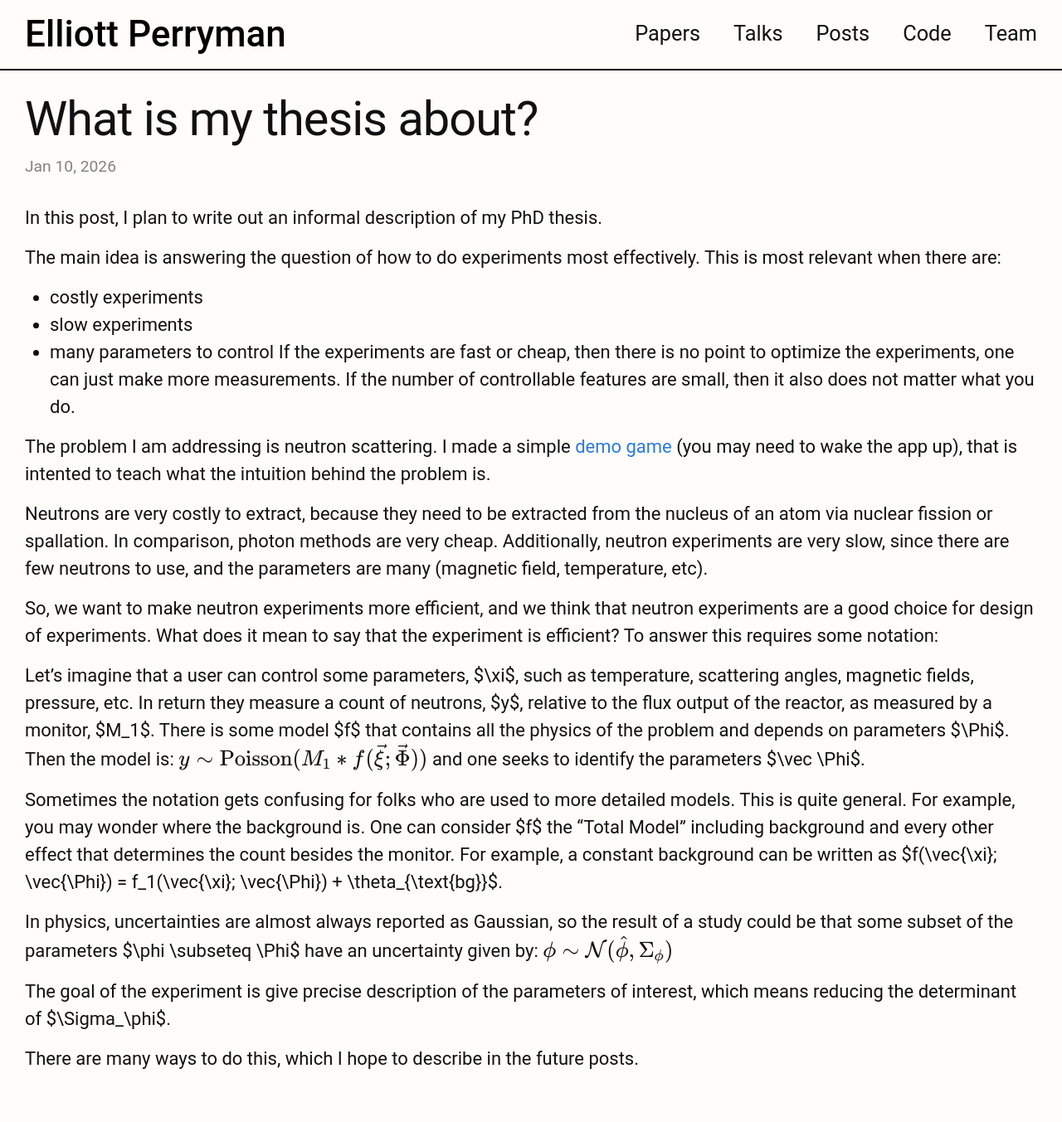
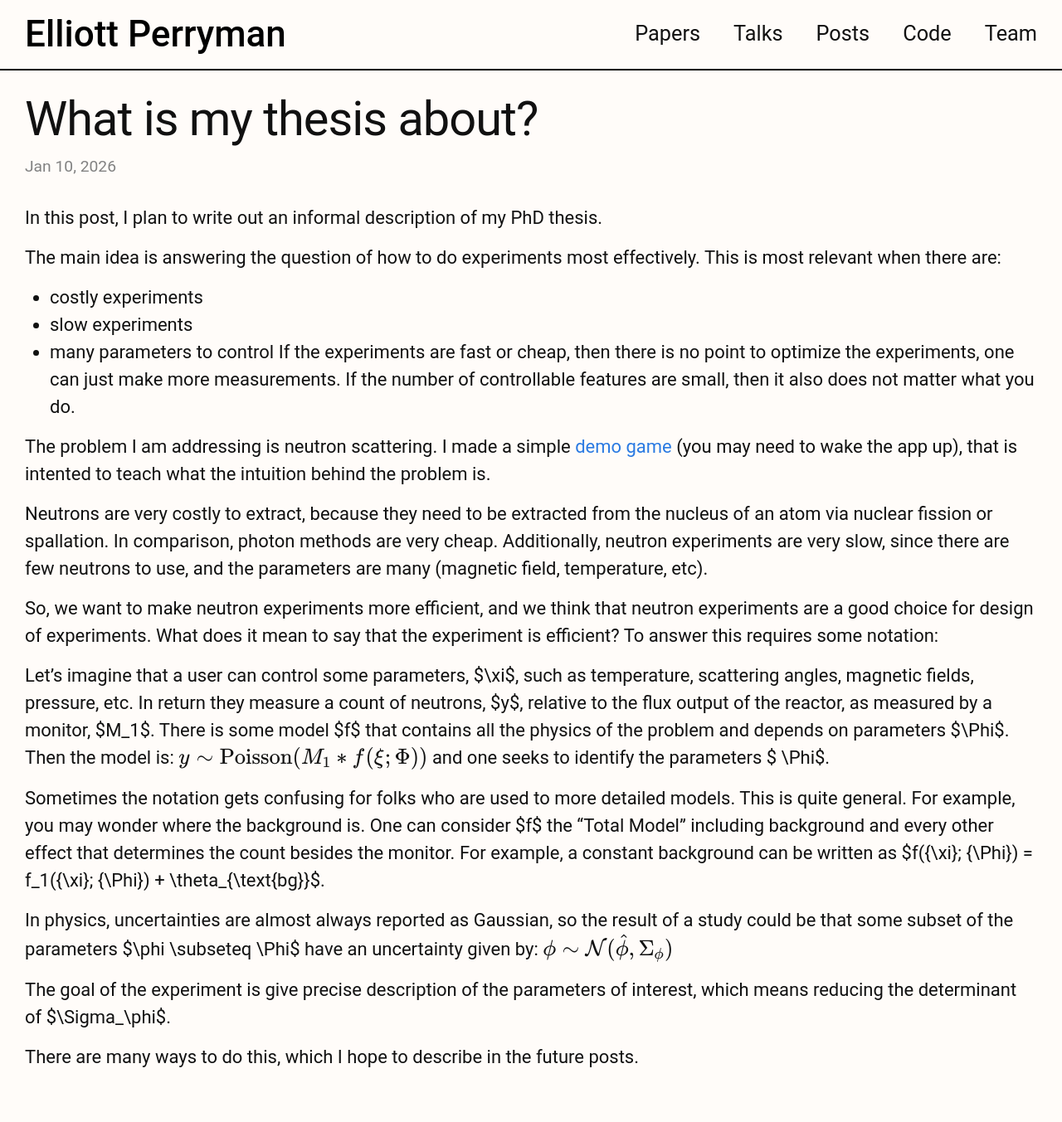
Before and after one commit to elliottperryman/elliottperryman.github.io, a Jekyll site: the page built from _posts/2026-03-15-thesis-explanation.markdown, in a window 1280 px wide. Shown: the whole page at 83% size. Built offline with Jekyll 4.4.1, drawn with Linux system fonts in a browser that asks for light colours; nearby versions of some CDN libraries.

Commit message:
no vectors

```diff
--- a/_posts/2026-03-15-thesis-explanation.markdown
+++ b/_posts/2026-03-15-thesis-explanation.markdown
@@ -24,11 +24,11 @@ So, we want to make neutron experiments more efficient, and we think that neutro
 
 Let's imagine that a user can control some parameters, $\xi$, such as temperature, scattering angles, magnetic fields, pressure, etc. In return they measure a count of neutrons, $y$, relative to the flux output of the reactor, as measured by a monitor, $M_1$. There is some model $f$ that contains all the physics of the problem and depends on parameters $\Phi$. Then the model is:
 $$
-y \sim \text{Poisson}(M_1 * f(\vec{\xi}; \vec{\Phi}))
+y \sim \text{Poisson}(M_1 * f({\xi}; {\Phi}))
 $$
-and one seeks to identify the parameters $\vec \Phi$.
+and one seeks to identify the parameters $ \Phi$.
 
-Sometimes the notation gets confusing for folks who are used to more detailed models. This is quite general. For example, you may wonder where the background is. One can consider $f$ the "Total Model" including background and every other effect that determines the count besides the monitor. For example, a constant background can be written as $f(\vec{\xi}; \vec{\Phi}) = f_1(\vec{\xi}; \vec{\Phi}) + \theta_{\text{bg}}$.
+Sometimes the notation gets confusing for folks who are used to more detailed models. This is quite general. For example, you may wonder where the background is. One can consider $f$ the "Total Model" including background and every other effect that determines the count besides the monitor. For example, a constant background can be written as $f({\xi}; {\Phi}) = f_1({\xi}; {\Phi}) + \theta_{\text{bg}}$.
 
 In physics, uncertainties are almost always reported as Gaussian, so the result of a study could be that some subset of the parameters $\phi \subseteq \Phi$ have an uncertainty given by:
 $$
```
